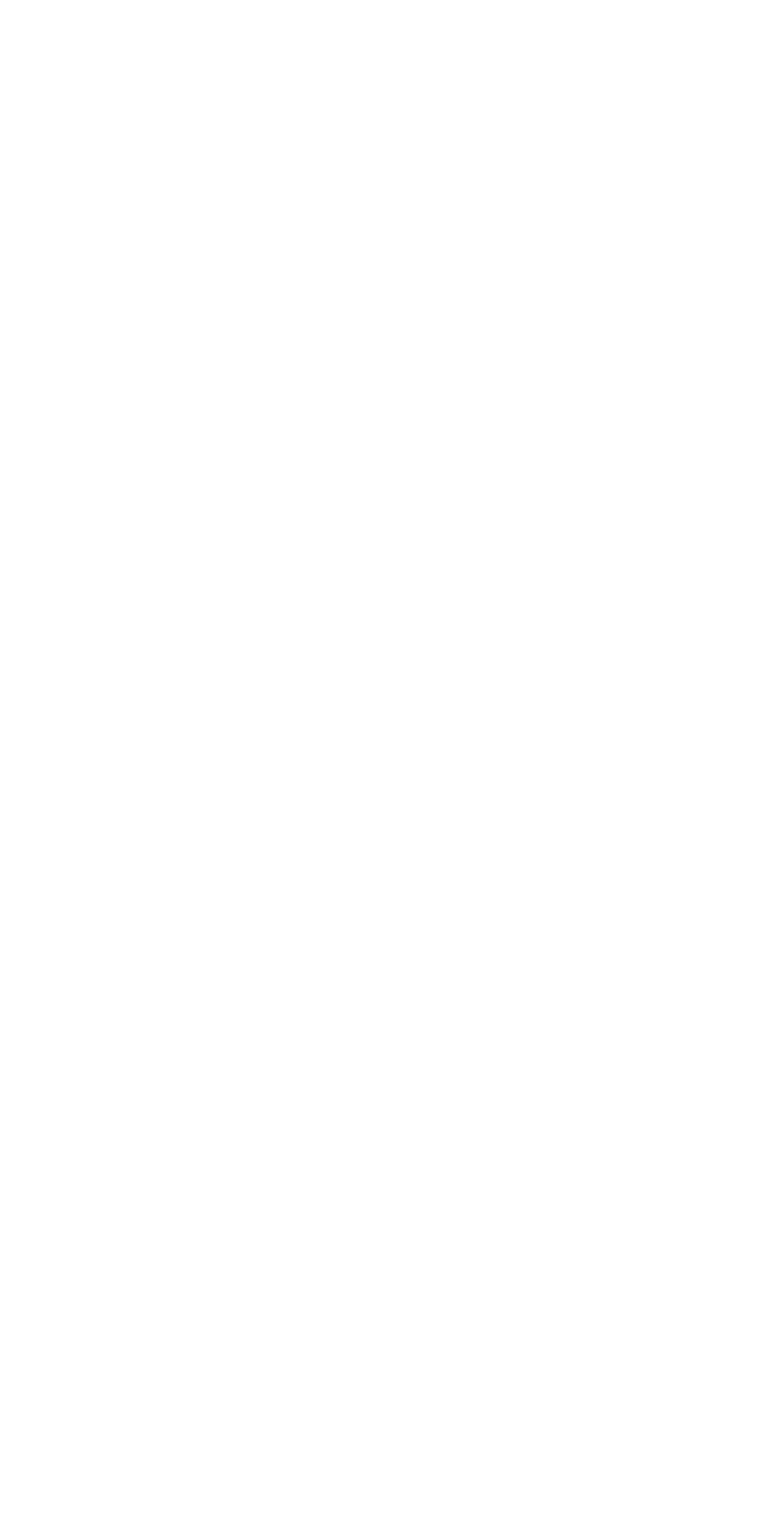
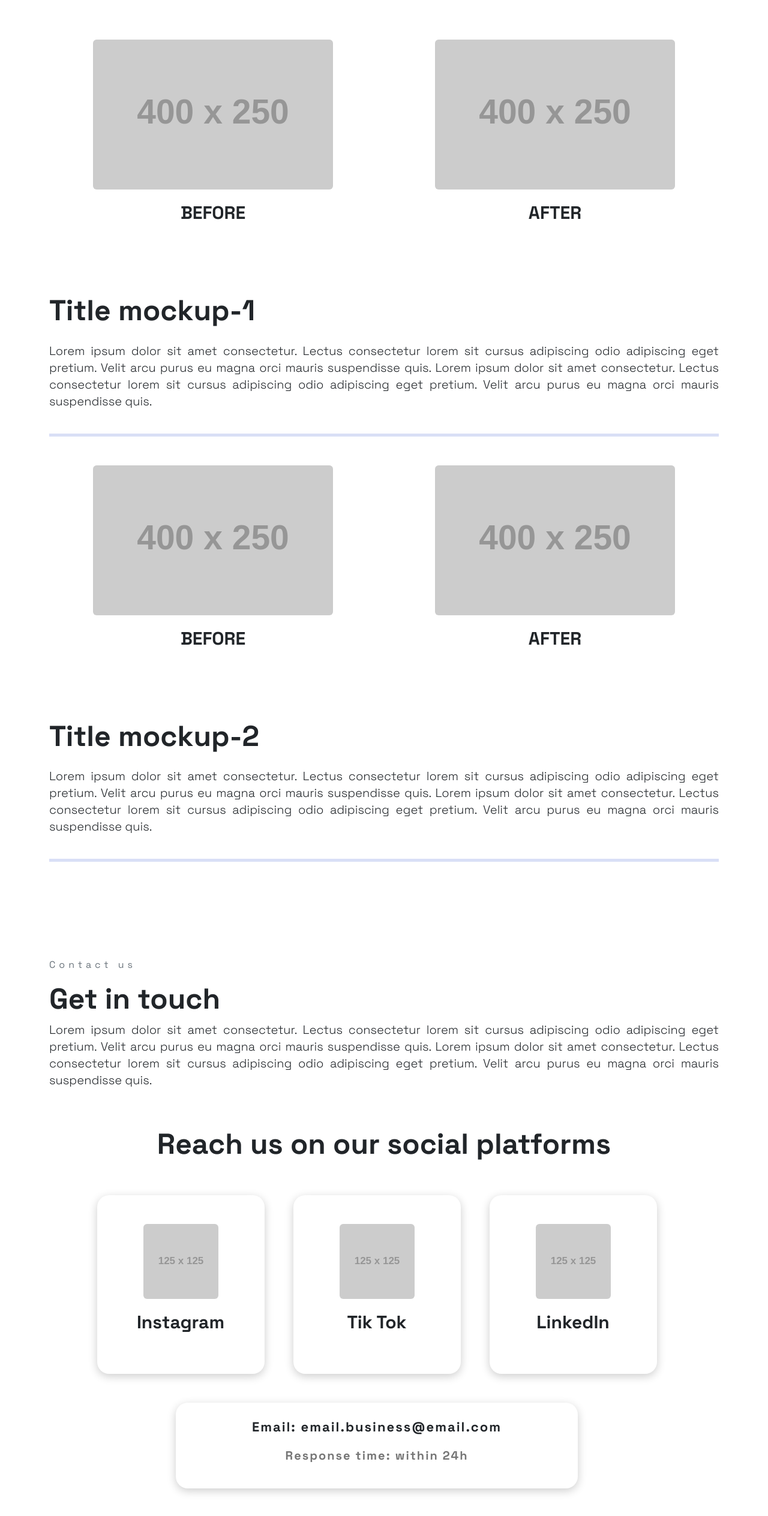
Before and after one commit to devCristo-06/axio-landing-page, a Next.js app: page / in a window 1280 px wide. Shown: the part 2091-4619 px from the top of the page at 60% size. Before the commit the page ends 2157 px from the top, so only its background shows below. Built offline with nearby package versions, Linux system fonts and the light colour scheme.

Commit message:
edit services contact and styling w Bootstrap

```diff
--- a/src/app/Contact.tsx
+++ b/src/app/Contact.tsx
@@ -0,0 +1,90 @@
+import styles from "./page.module.scss";
+
+export default function Contact() {
+    return (
+        <section className="container py-5">
+            <div className="row align-items-center">
+
+                <div className="col-12 col-lg-12 mt-5">
+                    <p className={`text-secondary ${styles.txtGray}`}>
+                        Contact us
+                    </p>
+
+                    <h1 className="display-5 fw-bold">
+                        Get in touch
+                    </h1>
+
+                    <p className={`lead ${styles.pAbout}`}>
+                        Lorem ipsum dolor sit amet consectetur.
+                        Lectus consectetur lorem sit cursus adipiscing odio adipiscing eget pretium.
+                        Velit arcu purus eu magna orci mauris suspendisse quis.
+                        Lorem ipsum dolor sit amet consectetur.
+                        Lectus consectetur lorem sit cursus adipiscing odio adipiscing eget pretium.
+                        Velit arcu purus eu magna orci mauris suspendisse quis.
+                    </p>
+
+
+                </div>
+
+                <h1 className="display-5 fw-bold text-center mt-5">
+                    Reach us on our social platforms
+                </h1>
+
+
+                <div className="row d-flex align-items-center justify-content-center mt-5">
+
+                    <div className={`col-12 col-lg-4 text-center mt-2 mx-4 p-5 mt-lg-0 ${styles.cardSocial}`}>
+                        <div className="d-flex flex-column align-items-center">
+                            <img
+                                className="img-fluid rounded"
+                                src="https://dummyimage.com/125x125/CECECE.png"
+                                alt="Hero preview"
+                            />
+                            <p className={`mt-3 ${styles.pServices}`}>Instagram</p>
+                        </div>
+                    </div>
+
+
+                    <div className={`col-12 col-lg-4 text-center mt-2 mx-4 p-5 mt-lg-0 ${styles.cardSocial}`}>
+                        <div className="d-flex flex-column align-items-center">
+                            <img
+                                className="img-fluid rounded"
+                                src="https://dummyimage.com/125x125/CECECE.png"
+                                alt="Hero preview"
+                            />
+                            <p className={`mt-3 ${styles.pServices}`}>Tik Tok</p>
+                        </div>
+                    </div>
+
+
+                    <div className={`col-12 col-lg-4 text-center mt-2 mx-4 p-5 mt-lg-0 ${styles.cardSocial}`}>
+                        <div className="d-flex flex-column align-items-center">
+                            <img
+                                className="img-fluid rounded"
+                                src="https://dummyimage.com/125x125/CECECE.png"
+                                alt="Hero preview"
+                            />
+                            <p className={`mt-3 ${styles.pServices}`}>LinkedIn</p>
+                        </div>
+                    </div>
+
+                    <div className={`col-12 col-lg-12 text-center mt-2 mx-4 p-4 mt-lg-5 ${styles.cardEmail}`}>
+                        <div className="d-flex flex-column align-items-center">
+                            <p className={styles.pContact}>Email: email.business@email.com</p>
+                            <p className={styles.pContact_res}>Response time: within 24h</p>
+                        </div>
+                    </div>
+
+                </div>
+
+            </div>
+
+            <div className="row align-items-center">
+                <button className={`btn px-4 py-2 mt-5 align-items-center ${styles.btnContact}`}>
+                    Send us a message
+                </button>
+            </div>
+
+        </section>
+    );
+}
--- a/src/app/Services.tsx
+++ b/src/app/Services.tsx
@@ -85,8 +85,6 @@ export default function Services() {
 
                 </div>
 
-
-
             </div>
 
 
@@ -95,7 +93,88 @@ export default function Services() {
 
             {/* INIZIO SECONDA PARTE */}
 
+            <div className="row align-items-center mt-5">
 
+                <div className="col-12 col-lg-6 text-center mt-2 mt-lg-0">
+                    <img
+                        className="img-fluid rounded"
+                        src="https://dummyimage.com/400x250/CECECE.png"
+                        alt="Hero preview"
+                    />
+                    <p className={`mt-3 ${styles.pServices}`}>BEFORE</p>
+                </div>
+
+                <div className="col-12 col-lg-6 text-center mt-5 mt-lg-0">
+                    <img
+                        className="img-fluid rounded"
+                        src="https://dummyimage.com/400x250/CECECE.png"
+                        alt="Hero preview"
+                    />
+                    <p className={`mt-3 ${styles.pServices}`}>AFTER</p>
+                </div>
+
+                <div className="col-12 col-lg-12 mt-5">
+
+                    <h1 className="display-5 mt-5 mb-4 fw-bold">
+                        Title mockup-1
+                    </h1>
+
+                    <p className={`lead my-4 ${styles.pAbout}`}>
+                        Lorem ipsum dolor sit amet consectetur.
+                        Lectus consectetur lorem sit cursus adipiscing odio adipiscing eget pretium.
+                        Velit arcu purus eu magna orci mauris suspendisse quis.
+                        Lorem ipsum dolor sit amet consectetur.
+                        Lectus consectetur lorem sit cursus adipiscing odio adipiscing eget pretium.
+                        Velit arcu purus eu magna orci mauris suspendisse quis.
+                    </p>
+
+
+                </div>
+            </div>
+
+            <hr className={styles.hr} />
+
+
+            <div className="row align-items-center mt-5">
+
+                <div className="col-12 col-lg-6 text-center mt-2 mt-lg-0">
+                    <img
+                        className="img-fluid rounded"
+                        src="https://dummyimage.com/400x250/CECECE.png"
+                        alt="Hero preview"
+                    />
+                    <p className={`mt-3 ${styles.pServices}`}>BEFORE</p>
+                </div>
+
+                <div className="col-12 col-lg-6 text-center mt-5 mt-lg-0">
+                    <img
+                        className="img-fluid rounded"
+                        src="https://dummyimage.com/400x250/CECECE.png"
+                        alt="Hero preview"
+                    />
+                    <p className={`mt-3 ${styles.pServices}`}>AFTER</p>
+                </div>
+
+                <div className="col-12 col-lg-12 mt-5">
+
+                    <h1 className="display-5 mt-5 mb-4 fw-bold">
+                        Title mockup-2
+                    </h1>
+
+                    <p className={`lead my-4 ${styles.pAbout}`}>
+                        Lorem ipsum dolor sit amet consectetur.
+                        Lectus consectetur lorem sit cursus adipiscing odio adipiscing eget pretium.
+                        Velit arcu purus eu magna orci mauris suspendisse quis.
+                        Lorem ipsum dolor sit amet consectetur.
+                        Lectus consectetur lorem sit cursus adipiscing odio adipiscing eget pretium.
+                        Velit arcu purus eu magna orci mauris suspendisse quis.
+                    </p>
+
+
+                </div>
+            </div>
+
+            <hr className={styles.hr} />
 
         </section>
 
--- a/src/app/page.module.scss
+++ b/src/app/page.module.scss
@@ -84,3 +84,50 @@
 .spacing {
     margin-left: 30%;
 }
+
+.pServices {
+    font-size: 30px;
+    font-weight: bold;
+}
+
+
+// -----------------------------------------------
+// CONTACTS SECTION
+// -----------------------------------------------
+
+.cardSocial {
+    width: 25%;
+    border-radius: 20px;
+    box-shadow: 0 4px 15px rgba(0, 0, 0, 0.2);
+}
+
+.cardEmail {
+    width: 60%;
+    border-radius: 20px;
+    box-shadow: 0 4px 15px rgba(0, 0, 0, 0.2);
+}
+
+.pContact {
+    font-size: 22px;
+    letter-spacing: 2px;
+    font-weight: bold;
+}
+
+.pContact_res {
+    font-size: 20px;
+    letter-spacing: 2px;
+    font-weight: bold;
+    color: #757575;
+}
+
+.btnContact {
+    margin: 0 auto;
+    width: 30%;
+    color: #FFF;
+    background-color: #6A7FDB;
+
+    &:hover {
+        color: #FFF;
+        background-color: #5b6db9;
+    }
+}
--- a/src/app/page.tsx
+++ b/src/app/page.tsx
@@ -3,6 +3,7 @@ import Navbar from "./Navbar";
 import Hero from "./Hero";
 import About from "./About";
 import Services from "./Services";
+import Contact from "./Contact";
 
 
 export default function Home() {
@@ -12,6 +13,7 @@ export default function Home() {
       <Hero />
       <About />
       <Services />
+      <Contact />
     </main>
   );
 }
```
